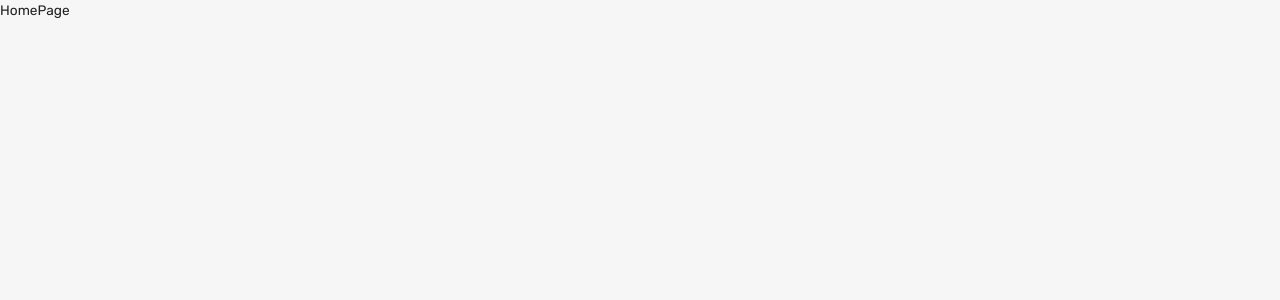
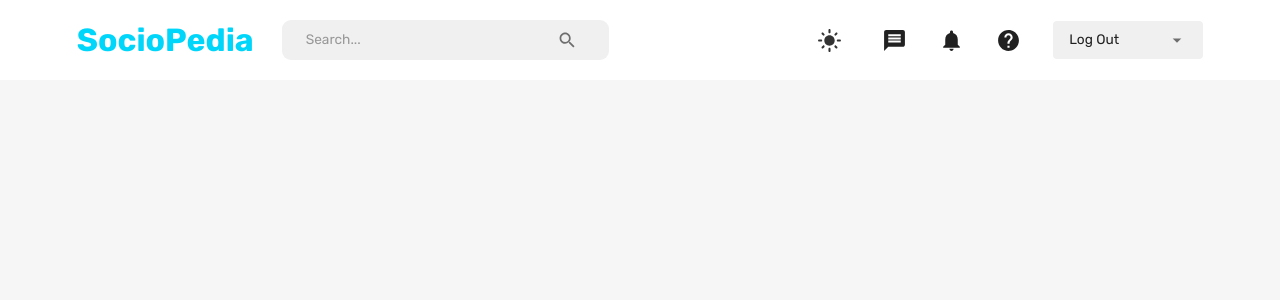
Before and after one commit to Guillermo-prog/SociOn-Social-Media-APP, a React (Create React App) app in the folder client/: page /home in a window 1280 px wide. Shown: the top 300 px of the page. Built offline with nearby package versions, Linux system fonts and the light colour scheme.

Commit message:
feat(client): Implemented navigation bar

```diff
--- /dev/null
+++ b/client/src/components/FlexBetween.jsx
@@ -0,0 +1,11 @@
+import { Box } from "@mui/material";
+import { styled } from "@mui/system";
+
+//Styled components with CSS embedded (Reuse styles)
+const FlexBetween = styled(Box)({
+  display: "flex",
+  justifyContent: "space-between",
+  alignItems: "center",
+});
+
+export default FlexBetween;
--- a/client/src/scenes/homePage/index.jsx
+++ b/client/src/scenes/homePage/index.jsx
@@ -1,5 +1,12 @@
+import NavBar from "scenes/navbar";
+import { Box } from "@mui/material";
+
 const HomePage = () => {
-  return <div>HomePage</div>;
+  return (
+    <Box>
+      <NavBar />
+    </Box>
+  );
 };
 
 export default HomePage;
--- a/client/src/scenes/navbar/index.jsx
+++ b/client/src/scenes/navbar/index.jsx
@@ -1,5 +1,204 @@
+import { useState } from "react";
+import {
+  Box,
+  IconButton,
+  InputBase,
+  Typography,
+  Select,
+  MenuItem,
+  FormControl,
+  useTheme,
+  useMediaQuery,
+} from "@mui/material";
+
+import {
+  Search,
+  Message,
+  DarkMode,
+  LightMode,
+  Notifications,
+  Help,
+  Menu,
+  Close,
+} from "@mui/icons-material";
+import { useDispatch /*useSelector*/ } from "react-redux";
+import { setMode, setLogout } from "state";
+import { useNavigate } from "react-router-dom";
+import FlexBetween from "components/FlexBetween";
+
 const NavBar = () => {
-  return <div>NavBar</div>;
+  const [isMobileMenuToggled, setIsMobileMenuToggled] = useState(false);
+  const dispatch = useDispatch();
+  const navigate = useNavigate();
+  //const user = useSelector((state) => state.user);
+  const isNonMobileScreens = useMediaQuery("(min-width: 1000px)");
+
+  const theme = useTheme();
+  const neutralLight = theme.palette.neutral.light;
+  const dark = theme.palette.neutral.dark;
+  const background = theme.palette.background.default;
+  const primaryLight = theme.palette.primary.light;
+  const alt = theme.palette.background.alt;
+
+  const fullName = "fake person";
+
+  return (
+    <FlexBetween padding="1rem 6%" backgroundColor={alt}>
+      <FlexBetween gap="1.75rem">
+        <Typography
+          fontWeight="bold"
+          fontSize="clamp(1rem, 2rem, 2.25rem)"
+          color="primary"
+          onClick={() => navigate("/home")}
+          sx={{
+            "&:hover": {
+              color: primaryLight,
+              cursor: "pointer",
+            },
+          }}
+        >
+          SocioPedia
+        </Typography>
+        {isNonMobileScreens && (
+          <FlexBetween
+            backgroundColor={neutralLight}
+            borderRadius="9px"
+            gap="3rem"
+            padding="0.1rem 1.5rem"
+          >
+            <InputBase placeholder="Search..." />
+            <IconButton>
+              <Search />
+            </IconButton>
+          </FlexBetween>
+        )}
+      </FlexBetween>
+
+      {/*DESKTOP NAV*/}
+      {isNonMobileScreens ? (
+        <FlexBetween gap="2rem">
+          <IconButton onClick={() => dispatch(setMode())}>
+            {theme.palette.mode === "dark" ? (
+              <DarkMode sx={{ fontSize: "25px" }} />
+            ) : (
+              <LightMode sx={{ fontSize: "25px", color: dark }} />
+            )}
+          </IconButton>
+          <Message sx={{ fontSize: "25px" }} />
+          <Notifications sx={{ fontSize: "25px" }} />
+          <Help sx={{ fontSize: "25px" }} />
+          <FormControl variant="standard" value={fullName}>
+            <Select
+              value={fullName}
+              sx={{
+                backgroundColor: neutralLight,
+                width: "150px",
+                borderRadius: "0.25rem",
+                p: "0.25rem 1rem",
+                "& .MuiSvgIcon-root": {
+                  pr: "0.25rem",
+                  width: "3rem",
+                },
+                "& .MuiSelect-select:focus": {
+                  backgroundColor: neutralLight,
+                },
+              }}
+              input={<InputBase />}
+            >
+              <MenuItem value={fullName}>
+                <Typography>{fullName}</Typography>
+              </MenuItem>
+              <MenuItem value={fullName}>
+                <Typography onClick={() => dispatch(setLogout())}>
+                  Log Out
+                </Typography>
+              </MenuItem>
+            </Select>
+          </FormControl>
+        </FlexBetween>
+      ) : (
+        <IconButton
+          onClick={() => setIsMobileMenuToggled(!isMobileMenuToggled)}
+        >
+          <Menu />
+        </IconButton>
+      )}
+
+      {/*MOBILE NAV*/}
+      {!isNonMobileScreens && isMobileMenuToggled && (
+        <Box
+          position="fixed"
+          right="0"
+          bottom="0"
+          height="100%"
+          zIndex="10"
+          maxWidth="500px"
+          minWidth="300px"
+          backgroundColor={background}
+        >
+          {/* CLOSE ICON */}
+          <Box display="flex" justifyContent="flex-end" p="1rem">
+            <IconButton
+              onClick={() => setIsMobileMenuToggled(!isMobileMenuToggled)}
+            >
+              <Close />
+            </IconButton>
+          </Box>
+
+          {/*MENU ITEMS --> REUSED FROM ABOVE */}
+          <FlexBetween
+            display="flex"
+            flexDirection="column"
+            justifyContent="center"
+            alignItems="center"
+            gap="3rem"
+          >
+            <IconButton
+              onClick={() => dispatch(setMode())}
+              sx={{ fontSize: "25px" }}
+            >
+              {theme.palette.mode === "dark" ? (
+                <DarkMode sx={{ fontSize: "25px" }} />
+              ) : (
+                <LightMode sx={{ fontSize: "25px", color: dark }} />
+              )}
+            </IconButton>
+            <Message sx={{ fontSize: "25px" }} />
+            <Notifications sx={{ fontSize: "25px" }} />
+            <Help sx={{ fontSize: "25px" }} />
+            <FormControl variant="standard" value={fullName}>
+              <Select
+                value={fullName}
+                sx={{
+                  backgroundColor: neutralLight,
+                  width: "150px",
+                  borderRadius: "0.25rem",
+                  p: "0.25rem 1rem",
+                  "& .MuiSvgIcon-root": {
+                    pr: "0.25rem",
+                    width: "3rem",
+                  },
+                  "& .MuiSelect-select:focus": {
+                    backgroundColor: neutralLight,
+                  },
+                }}
+                input={<InputBase />}
+              >
+                <MenuItem value={fullName}>
+                  <Typography>{fullName}</Typography>
+                </MenuItem>
+                <MenuItem value={fullName}>
+                  <Typography onClick={() => dispatch(setLogout())}>
+                    Log Out
+                  </Typography>
+                </MenuItem>
+              </Select>
+            </FormControl>
+          </FlexBetween>
+        </Box>
+      )}
+    </FlexBetween>
+  );
 };
 
 export default NavBar;
```
